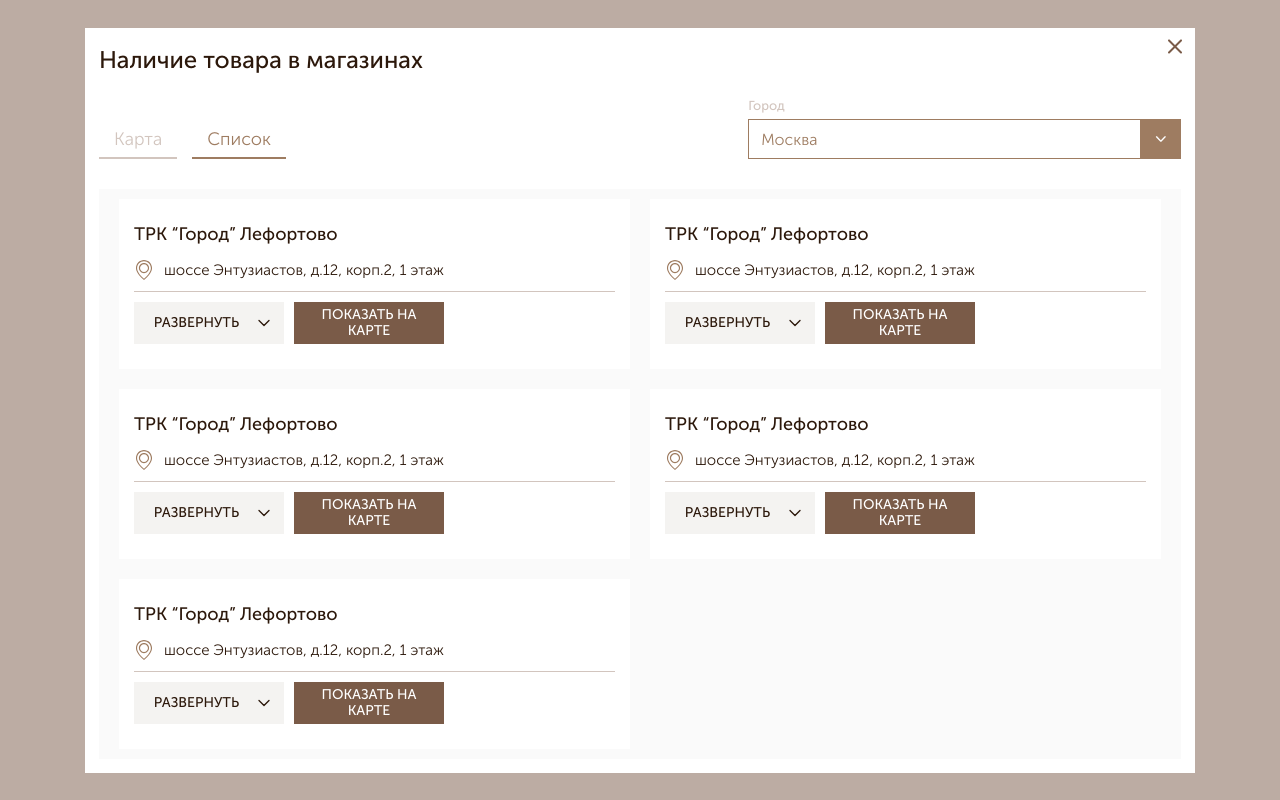
After one commit to bydr/kanzler, a PHP site: page /modal_avalaible_count_prod_test.php in a window 1280 px wide. The commit adds this page. Run offline with PHP 8.4, Linux system fonts and the light colour scheme; style sheets or scripts are compiled from the project's sources.

Commit message:
модалка Наличие товара в магазине

```diff
--- a/checkout.php
+++ b/checkout.php
@@ -1,6 +1,9 @@
 <?php
 require_once('head.php');
 ?>
+<header class="header-for-test">
+test-header
+</header>
 <div class="checkout-page">
     <div class="wrapper">
         <div class="dr-grid">
@@ -243,7 +246,7 @@ require_once('head.php');
                 </div>
             </div>
             <div class="dr-col-4">
-                <div class="checkout-sidear">
+                <div class="checkout-sidear" style="width: 380px;">
                     <div class="checkout-login">
                         <a href="#">Вход</a> <span>|</span> <a href="#">Регистрация</a>
                     </div>
--- a/head.php
+++ b/head.php
@@ -20,3 +20,21 @@
   <!-- нужные стили для новых сверстанных страниц - можно использовать не минифицированный -->
 </head>
 <body>
+<style>
+    header.header-for-test {
+        position: fixed;
+        background: #fff;
+        z-index: 9;
+        width: 100%;
+        height: 80px;
+        border-bottom: 2px solid #f9f9f9;
+    }
+
+    header.header-for-test ~ * {
+        margin-top: 80px;
+    }
+
+    .scroll-fixed-sidebar {
+        top: 80px;
+    }
+</style>
--- a/index.php
+++ b/index.php
@@ -24,7 +24,8 @@
   <a href="mail_order_delivered.html">4-(Ваш-заказ-доставлен-в-пункт-самовывоза)</a>
   <a href="mail_order_success.html">5-(Заказ-выполнен)</a>
     <br>
-    <a href="modal_pickuppoints-test.php">Тест открытия модального окна П.Самовывоза</a>
+    <a href="modal_pickuppoints-test.php">Тест открытия модального окна "П.Самовывоза"</a>
+    <a href="modal_avalaible_count_prod_test.php">Тест открытия модального окна "Наличие товара в магазине"</a>
     <br>
     <a href="checkout.php">Чекаут</a>
     <a href="auth.php">Авторизация</a>
--- /dev/null
+++ b/modal_available_count.php
@@ -0,0 +1,200 @@
+<div class="dr-modal dr-modal-xl dr-modal__default dr-modal_new is-active" id="modal-available-count">
+
+    <div class="dr-modal-wrapper">
+        <div class="dr-modal__content bg-light">
+            <div class="dr-modal__header">
+                <div class="dr-modal__title">
+                    <p class="dr-h3 ff-secondary">Наличие товара в магазинах</p>
+                </div>
+                <button class="dr-modal__close">
+                    <svg width="25" height="25" viewBox="0 0 25 25" xmlns="http://www.w3.org/2000/svg">
+                        <path d="M18.011 6.42627L6.01099 18.4263" stroke="inherit" stroke-width="2" stroke-linecap="round" stroke-linejoin="round"></path>
+                        <path d="M6.01099 6.42627L18.011 18.4263" stroke="inherit" stroke-width="2" stroke-linecap="round" stroke-linejoin="round"></path>
+                    </svg>
+                </button>
+            </div>
+            <div class="dr-modal__body">
+                <div class="dr-modal__body-content">
+
+                    <div class="dr-operation-controls dr-operation-controls_flex">
+                        <div class="dr-operation-controls__item">
+                            <ul class="nav nav-tabs dr-nav-tabs">
+                                <li ><a data-toggle="tab" href="#map-point">Карта</a></li>
+                                <li class="active"><a data-toggle="tab" href="#list-point">Список</a></li>
+                            </ul>
+                        </div>
+                        <div class="dr-operation-controls__item">
+                            <div class="dr-form-group">
+                                <p class="dr-form-label dr-form-label_new dr-text__small">Город</p>
+                                <div class="dr-form-control">
+                                    <div class="simple-select simple-select_new">
+                                        <div class="simple-select-main" tabindex="0" role="combobox" aria-expanded="false">
+                                            <input hidden required type="text" name="sort-view" value="1" data-default-value="1">
+                                            <p class="simple-select-selected" data-placeholder="Москва">
+                                                <button type="button" data-id="plan-payment" class="tab">Москва</button>
+                                            </p>
+                                            <div class="simple-select-btn-drop">
+                                                <svg width="11" height="6" viewBox="0 0 11 6"  xmlns="http://www.w3.org/2000/svg">
+                                                    <path d="M5.35139 5.64556L1.05168 1.34571C0.778022 1.07219 0.778022 0.628717 1.05168 0.355327C1.32509 0.0819156 1.76854 0.0819156 2.04193 0.355327L5.84652 4.16003L9.65098 0.355438C9.9245 0.0820266 10.3679 0.0820266 10.6413 0.355438C10.9148 0.62885 10.9148 1.0723 10.6413 1.34582L6.34153 5.64567C6.20476 5.78238 6.02569 5.85065 5.84654 5.85065C5.6673 5.85065 5.4881 5.78224 5.35139 5.64556Z" fill="inherit"/>
+                                                </svg>
+                                            </div>
+                                        </div>
+                                        <div class="simple-select-drop">
+                                            <div class="simple-select-drop-inner">
+                                                <ul class="simple-select-list" role="listbox">
+                                                    <li class="simple-select-item is-active" data-value="1" role="option">
+                                                        <button type="button" data-id="point1" class="tab">Москва</button>
+                                                    </li>
+                                                    <li class="simple-select-item" data-value="2" role="option">
+                                                        <button type="button" data-id="point2" class="tab">Москва2</button>
+                                                    </li>
+                                                    <li class="simple-select-item" data-value="3" role="option">
+                                                        <button type="button" data-id="poin3" class="tab">Москва3</button>
+                                                    </li>
+                                                    <li class="simple-select-item" data-value="3" role="option">
+                                                        <button type="button" data-id="poin3" class="tab">Москва4</button>
+                                                    </li>
+                                                    <li class="simple-select-item" data-value="3" role="option">
+                                                        <button type="button" data-id="poin3" class="tab">Москва5</button>
+                                                    </li>
+                                                </ul>
+                                            </div>
+                                        </div>
+                                    </div>
+                                </div>
+                            </div>
+                        </div>
+
+                    </div>
+
+                    <div class="dr-tab-content tab-content">
+                        <div id="map-point" class="tab-pane ">
+                            <div class="dr-map-select is-active">
+
+                                <div class="point-shop__item point-shop__item_selected">
+                                    <div class="point-shop__item-header">
+                                        <div class="point-shop__item-title">
+                                            <p class="point-shop__item-name">ТРК “Город” Лефортово</p>
+                                            <p class="point-shop__item-delivery">Доставка: 500₽</p>
+                                        </div>
+                                        <button class="point-shop__item_selected_close">
+                                            <svg width="25" height="25" viewBox="0 0 25 25" xmlns="http://www.w3.org/2000/svg">
+                                                <path d="M18.011 6.42627L6.01099 18.4263" stroke="inherit" stroke-width="2" stroke-linecap="round" stroke-linejoin="round"></path>
+                                                <path d="M6.01099 6.42627L18.011 18.4263" stroke="inherit" stroke-width="2" stroke-linecap="round" stroke-linejoin="round"></path>
+                                            </svg>
+                                        </button>
+                                    </div>
+                                    <div class="point-shop__item-body">
+                                        <div class="point-shop__options">
+                                            <p class="point-shop__option">
+                                                <svg class="dr-icon">
+                                                    <use xlink:href="image/dr-sprite.svg#point"></use>
+                                                </svg>
+                                                <span>шоссе Энтузиастов, д.12, корп.2, 1 этаж</span>
+                                            </p>
+                                            <p class="point-shop__option">
+                                                <svg class="dr-icon">
+                                                    <use xlink:href="image/dr-sprite.svg#gift"></use>
+                                                </svg>
+                                                <span>срок доставки до 3 дней</span>
+                                            </p>
+                                            <p class="point-shop__option">
+                                                <svg class="dr-icon">
+                                                    <use xlink:href="image/dr-sprite.svg#call"></use>
+                                                </svg>
+                                                <span>8 800 555 3535</span>
+                                            </p>
+                                            <p class="point-shop__option">
+                                                <svg class="dr-icon">
+                                                    <use xlink:href="image/dr-sprite.svg#time"></use>
+                                                </svg>
+                                                <span>пн - пт, 10:00 - 20:00</span>
+                                            </p>
+                                        </div>
+                                    </div>
+                                    <div class="point-shop__item-footer">
+                                        <div class="dr-form-group__flex justify-content-center">
+                                            <button class="dr-btn dr-btn__small dr-btn-inline dr-btn-brown__light">Выбрать</button>
+                                        </div>
+                                    </div>
+                                </div>
+
+                                <!-- внутри класса dr-map-select расположить карту -->
+                                <div class="select_shops_map" id="map">
+                                    <!-- YANDEX MAP-->
+                                    <div id="ymap" class="contacts-map"></div>
+                                    <!-- /YANDEX MAP-->
+                                </div>
+                            </div>
+                        </div>
+                        <div id="list-point" class="tab-pane active">
+                            <div class="point-shop__list">
+                                <?php for($i = 0; $i < 5; $i++) :?>
+                                    <div class="point-shop__item">
+                                        <div class="point-shop__item-header">
+                                            <div class="point-shop__item-title">
+                                                <p class="point-shop__item-name">ТРК “Город” Лефортово</p>
+                                            </div>
+                                            <p class="point-shop__option">
+                                                <svg class="dr-icon">
+                                                    <use xlink:href="image/dr-sprite.svg#point"></use>
+                                                </svg>
+                                                <span>шоссе Энтузиастов, д.12, корп.2, 1 этаж</span>
+                                            </p>
+                                        </div>
+                                        <div class="point-shop__item-body">
+                                            <div class="point-shop__options">
+                                                <p class="point-shop__option">
+                                                    <svg class="dr-icon">
+                                                        <use xlink:href="image/dr-sprite.svg#gift"></use>
+                                                    </svg>
+                                                    <span>срок доставки до 3 дней</span>
+                                                </p>
+                                                <p class="point-shop__option">
+                                                    <svg class="dr-icon">
+                                                        <use xlink:href="image/dr-sprite.svg#call"></use>
+                                                    </svg>
+                                                    <span>8 800 555 3535</span>
+                                                </p>
+                                                <p class="point-shop__option">
+                                                    <svg class="dr-icon">
+                                                        <use xlink:href="image/dr-sprite.svg#time"></use>
+                                                    </svg>
+                                                    <span>пн - пт, 10:00 - 20:00</span>
+                                                </p>
+                                            </div>
+                                        </div>
+                                        <div class="point-shop__item-footer">
+                                            <div class="dr-form-group__flex">
+                                                <button class="dr-btn dr-btn__small dr-btn-inline dr-btn-gray__superlight dr-btn_abs_icon toggle-content-point" data-btn-text-alternate="Свернуть">
+                                                    <span class="toggle-content-point__text">Развернуть</span>
+                                                    <svg class="dr-icon dr-icon_angle ml-10">
+                                                        <use xlink:href="image/dr-sprite.svg#angle_top"></use>
+                                                    </svg>
+                                                </button>
+                                                <button class="dr-btn dr-btn__small dr-btn-inline dr-btn-brown__light">Показать на карте</button>
+                                            </div>
+                                        </div>
+                                    </div>
+                                <?php endfor; ?>
+                            </div>
+                        </div>
+                    </div>
+
+
+
+                </div>
+            </div>
+            <div class="dr-modal__footer">
+                <div class="dr-btn-wrapper justify-content-center dr-visible-sm  dr-btn__close-repeat">
+                    <button class="dr-btn dr-btn-inline bg-brown__light"
+                            onclick="drModalHide(this)">
+                        Закрыть
+                    </button>
+                </div>
+            </div>
+        </div>
+    </div>
+    <div class="dr-modal__overlay"></div>
+
+</div>
--- /dev/null
+++ b/modal_avalaible_count_prod_test.php
@@ -0,0 +1,13 @@
+<?php
+
+require_once('head.php');
+?>
+
+    <a href="#" class="dr-btn dr-btn__outline" data-modal="modal-available-count">
+        Открыть модальное окно
+    </a>
+
+<?php
+
+require_once("modal_available_count.php");
+require_once('foot.php');
--- a/scss/parts/checkout/_db_checkout-main.scss
+++ b/scss/parts/checkout/_db_checkout-main.scss
@@ -466,7 +466,7 @@ input:disabled {
 }
 
 .scroll-fixed-sidebar {
-  position: sticky;
+  position: relative;
   top: 0;
 }
 .checkout-sidear {
```
Also changed, not shown: js/custom.js (+24 -2 lines).
